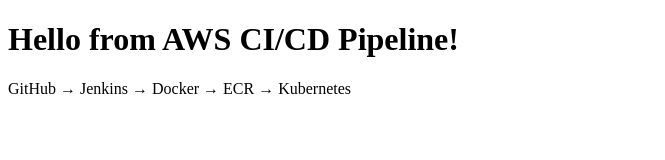
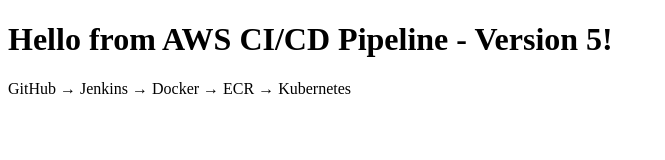
Before and after one commit to Rushi211011/aws-cicd-demo, a plain HTML site: page index.html in a window 1280 px wide. Shown: the whole page, without its empty margins (0-665 px from the left). Drawn offline with Linux system fonts and the light colour scheme.

Commit message:
Update webpage to version 5

```diff
--- a/index.html
+++ b/index.html
@@ -1,4 +1,3 @@
-
 <!DOCTYPE html>
 <html lang="en">
 <head>
@@ -7,7 +6,7 @@
     <title>AWS CI/CD Pipeline</title>
 </head>
 <body>
-    <h1>Hello from AWS CI/CD Pipeline!</h1>
+    <h1>Hello from AWS CI/CD Pipeline - Version 5!</h1>
     <p>GitHub &rarr; Jenkins &rarr; Docker &rarr; ECR &rarr; Kubernetes</p>
 </body>
 </html>
```
